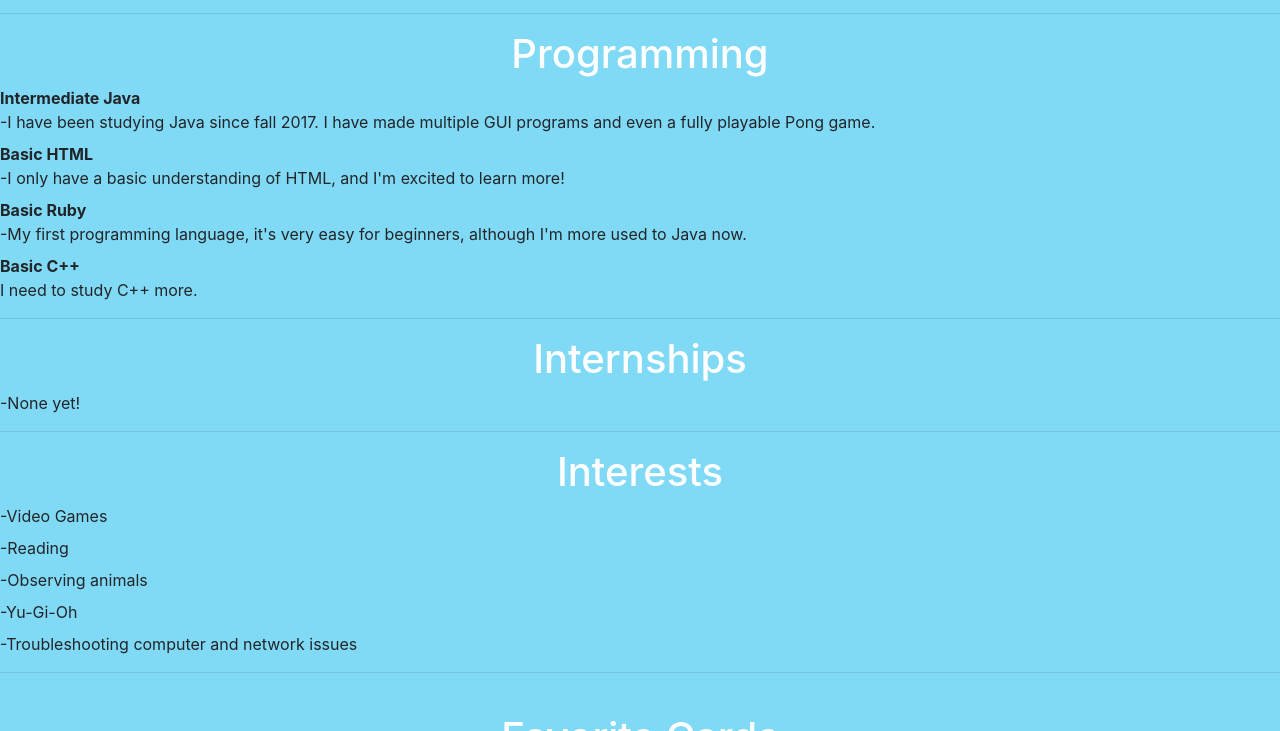
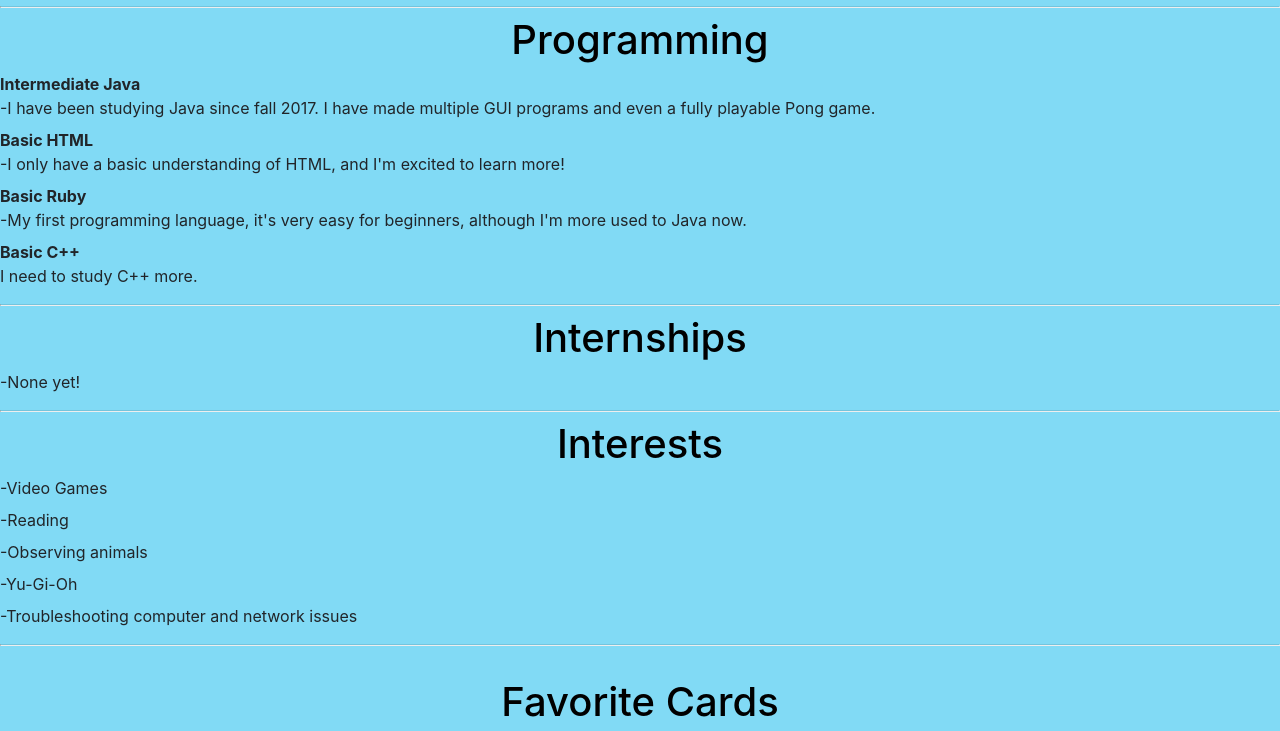
Before and after one commit to JoshuaPerez17/JoshuaPerez, a plain HTML site: page JoshuaPageBoot.html in a window 1280 px wide. Shown: the part 766-1497 px from the top of the page. Drawn offline with nearby package versions, Linux system fonts and the light colour scheme.

Commit message:
Update joshstyle.css

```diff
--- a/joshstyle.css
+++ b/joshstyle.css
@@ -1,6 +1,5 @@
-
-	h1 {
-	color:white;
+h1 {
+	color:black;
 	text-align: center;
 	}
 
@@ -37,3 +36,13 @@
 		font-family: verdana;
 		font-size: 15px;
 	}
+
+	hr {
+	display: block;
+	margin-top: 0.5em;
+	margin-bottom: 0.5em;
+	margin-left: auto;
+	margin-right: auto;
+	border-style: inset;
+	border-width: 1px;
+	}
```
